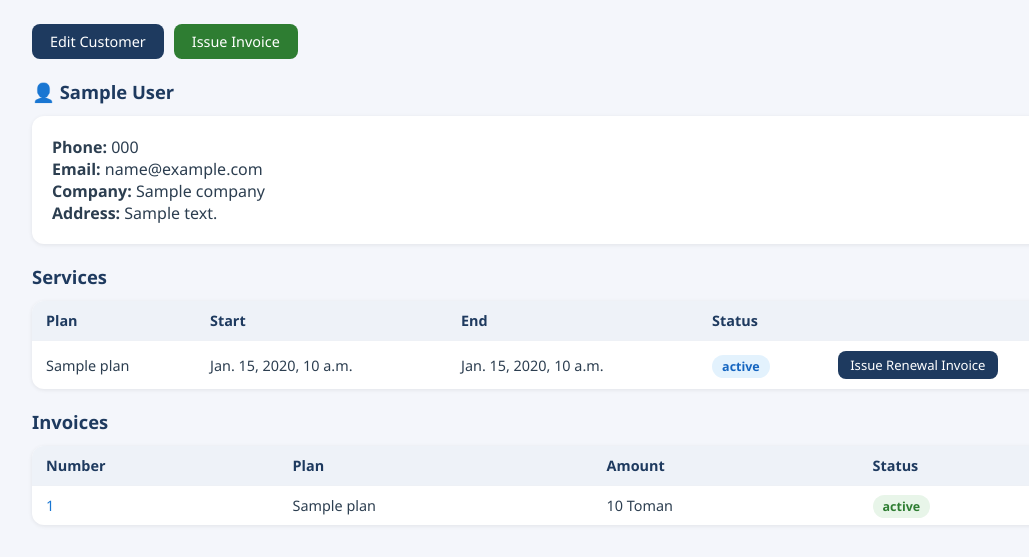
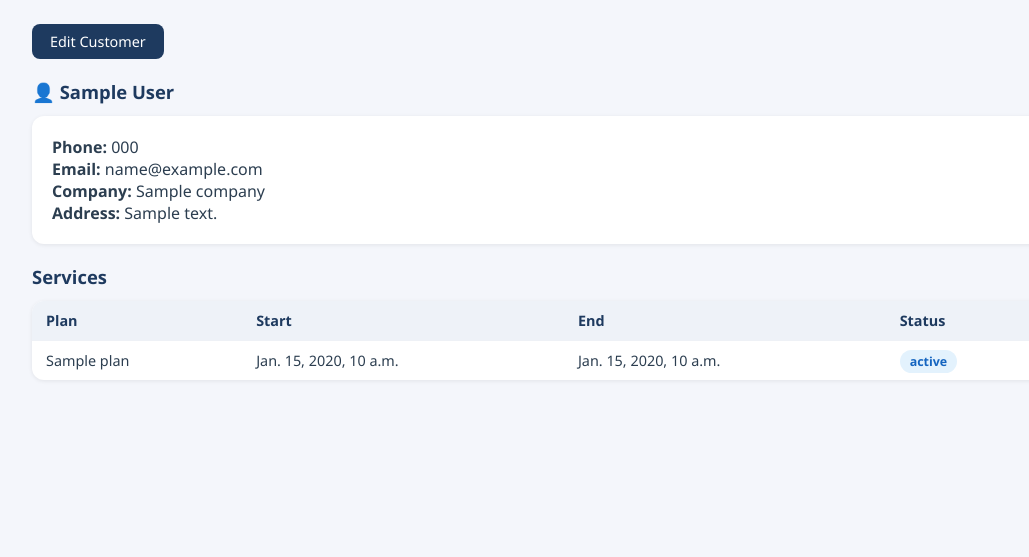
Before and after one commit to alirezahs81/isms-en, a Django app: template templates/services/customer_detail.html in a window 1280 px wide. Shown: the top 557 px of the page, without its empty margins (74-1103 px from the left). Run offline with Django 5.2, Linux system fonts and the light colour scheme; the template is opened without the code that fills it: most values are stand-ins (such as "Sample title", 1, 10 or a date in 2020).

Commit message:
Hide financial details from support and use POST actions

```diff
--- a/templates/services/customer_detail.html
+++ b/templates/services/customer_detail.html
@@ -3,7 +3,7 @@
 {% block content %}
 <div class="btn-bar">
   <a class="btn" href="{% url 'customer_edit' customer.pk %}">Edit Customer</a>
-  <a class="btn green" href="{% url 'invoices:create' %}">Issue Invoice</a>
+  {% if can_view_financial %}<a class="btn green" href="{% url 'invoices:create' %}">Issue Invoice</a>{% endif %}
 </div>
 <h2>👤 {{ customer.full_name }}</h2>
 <div class="card">
@@ -24,8 +24,8 @@
     <td>{{ o.end_date }}</td>
     <td><span class="badge {% if o.status == 'active' %}{% if o.is_expiring_soon %}warn{% else %}ok{% endif %}{% elif o.status == 'expired' %}bad{% else %}info{% endif %}">{{ o.get_status_display }}</span></td>
     <td>
-      {% if o.status == 'active' %}<a class="btn small green" href="{% url 'order_renew' o.pk %}">Renew</a>{% endif %}
-      <a class="btn small" href="{% url 'invoices:from_order' o.pk %}">Issue Renewal Invoice</a>
+      {% if o.status == 'active' %}<form method="post" action="{% url 'order_renew' o.pk %}" style="display:inline">{% csrf_token %}<button class="btn small green" type="submit">Renew</button></form>{% endif %}
+      {% if can_view_financial %}<form method="post" action="{% url 'invoices:from_order' o.pk %}" style="display:inline">{% csrf_token %}<button class="btn small" type="submit">Issue Renewal Invoice</button></form>{% endif %}
     </td>
   </tr>
   {% endfor %}
@@ -34,6 +34,7 @@
 <div class="empty">No services registered for this customer.</div>
 {% endif %}
 
+{% if can_view_financial %}
 <h2>Invoices</h2>
 {% if invoices %}
 <table>
@@ -50,4 +51,5 @@
 {% else %}
 <div class="empty">No invoices issued for this customer.</div>
 {% endif %}
+{% endif %}
 {% endblock %}
```
